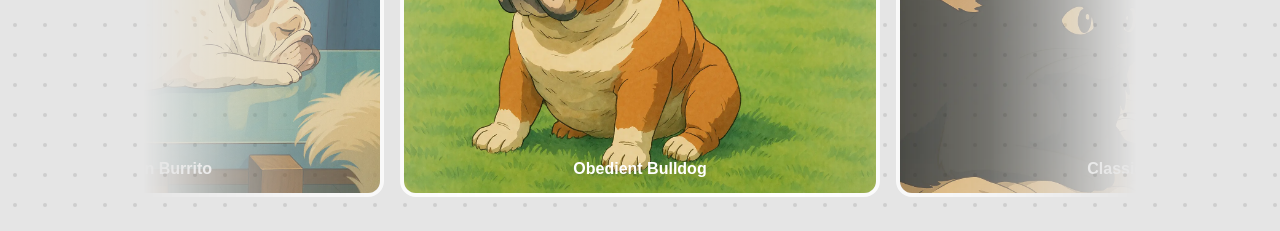
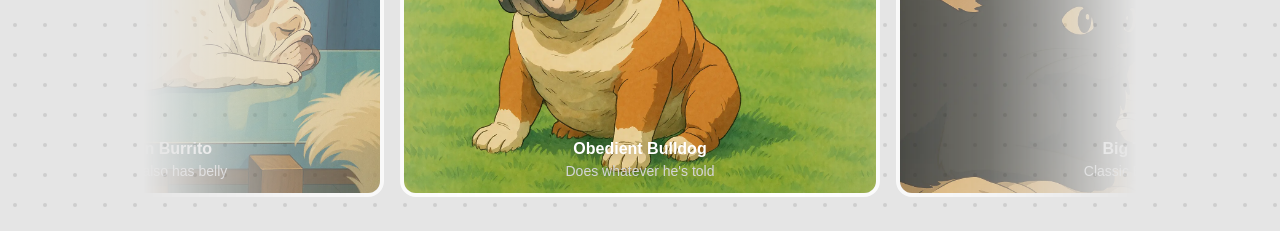
Before and after one commit to WebDevBernard/next-portfolio, a Next.js app: page / in a window 1280 px wide. Shown: the part 1620-1851 px from the top of the page. Built offline with nearby package versions, Linux system fonts and the light colour scheme; no server answers; a web font is replaced by a local one.

Commit message:
add captions

```diff
--- a/src/components/Carousel.tsx
+++ b/src/components/Carousel.tsx
@@ -15,19 +15,19 @@ const slides: Slide[] = [
   {
     id: 1,
     title: "Obedient Bulldog",
-    description: "Obedient Bulldog",
+    description: "Does whatever he's told",
     image: "/Bulldog.webp",
   },
   {
     id: 2,
-    title: "Classic Tuna",
-    description: "Classic Tuna",
+    title: "Big Tuna",
+    description: "Classic Big Tuna",
     image: "/Bulldog-2.webp",
   },
   {
     id: 3,
     title: "Forbidden Burrito",
-    description: "Forbidden Burrito",
+    description: "Real bulldog also has belly",
     image: "/Bulldog-1.webp",
   },
 ];
@@ -89,7 +89,7 @@ const Carousel: React.FC = () => {
                 />
                 <div className="pointer-events-none absolute inset-x-0 bottom-3 text-center text-white drop-shadow-lg">
                   <h3 className="font-semibold">{slide.title}</h3>
-                  {/* <p className="text-sm text-white ">{slide.description}</p> */}
+                  <p className="text-sm text-zinc-300 ">{slide.description}</p>
                 </div>
               </div>
             </div>
```
